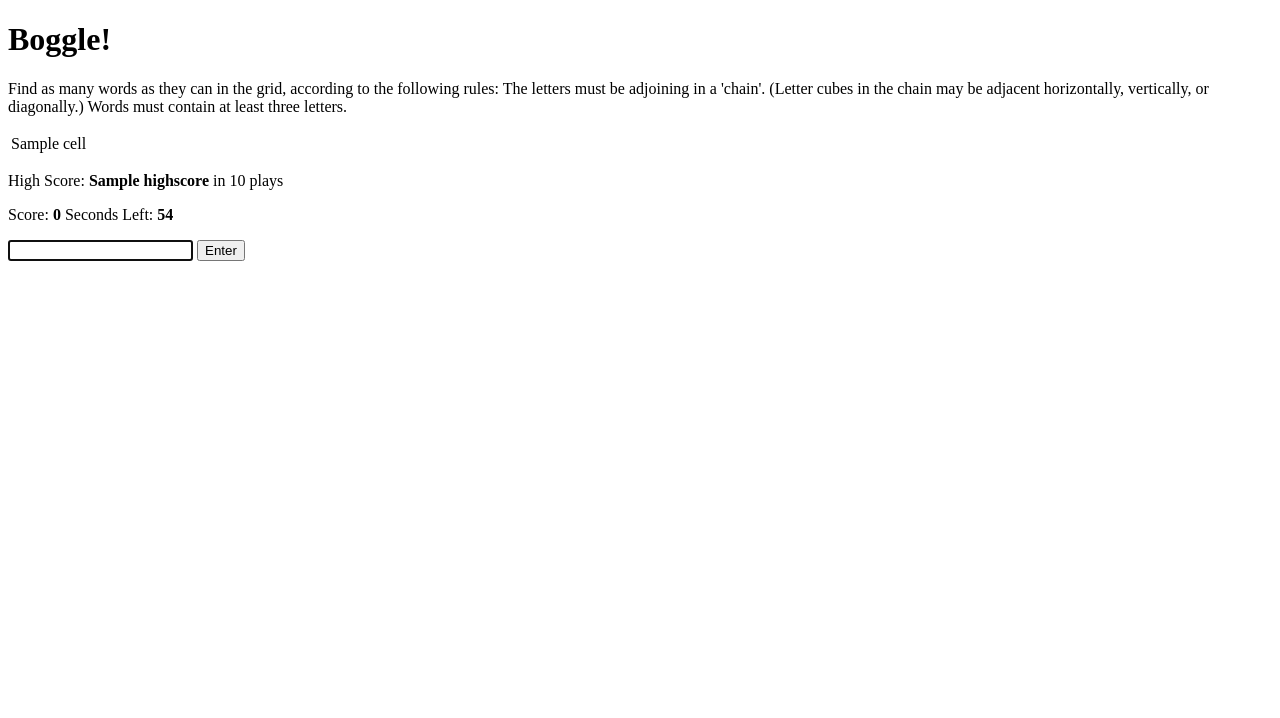
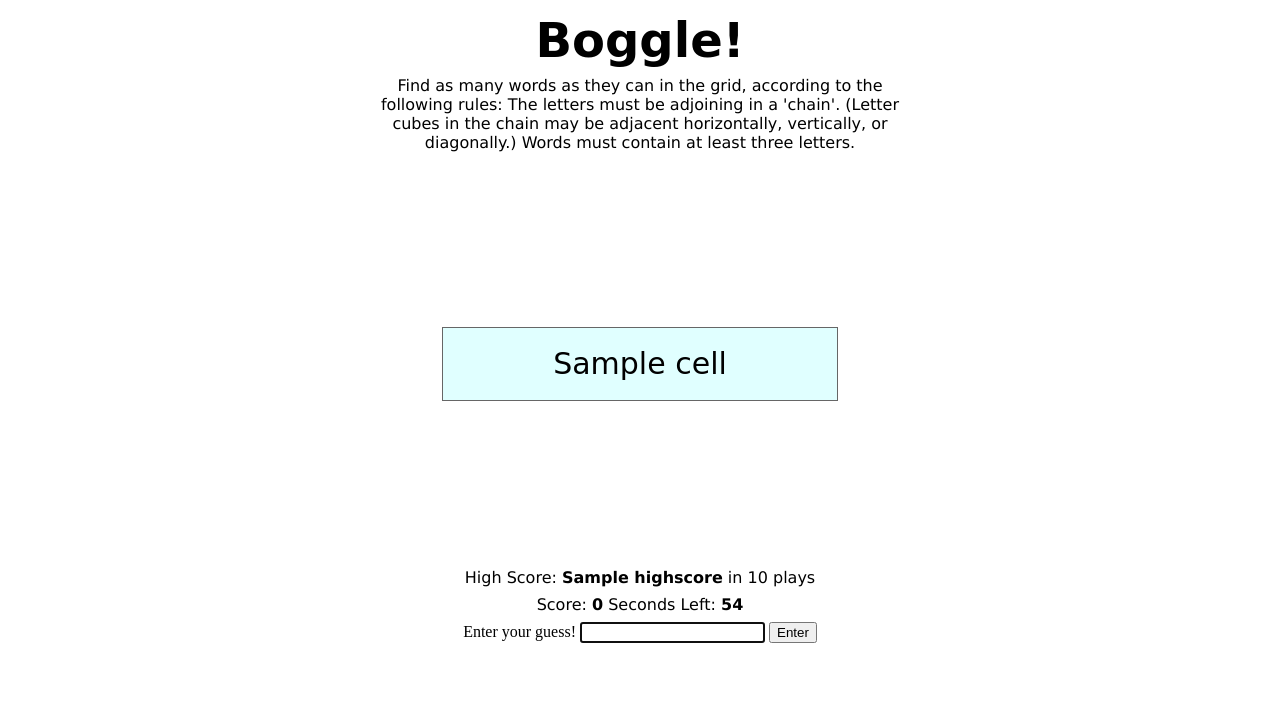
Before and after one commit to petitepirate/boggle, a Flask app: template templates/index.html in a window 1280 px wide. Shown: the top 718 px of the page. Run offline with Flask 2, Linux system fonts and the light colour scheme; the template is opened without the code that fills it: most values are stand-ins (such as "Sample title", 1, 10 or a date in 2020); parts of the project's set-up code (start-up, migrations or seed data) failed here and were passed over; some libraries are stand-ins or nearby versions.

Commit message:
fix css error

```diff
--- /dev/null
+++ b/requirements.txt
@@ -0,0 +1,6 @@
+click==7.1.2
+Flask==1.1.2
+itsdangerous==1.1.0
+Jinja2==2.11.2
+MarkupSafe==1.1.1
+Werkzeug==1.0.1
--- a/static/style.css
+++ b/static/style.css
@@ -1,7 +1,24 @@
+body {
+	position: relative;
+	display: flex;
+	justify-content: center;
+	flex-direction: column;
+	align-content: center;
+	vertical-align: middle;
+	align-items: center;
+}
+
 div {
 	position: relative;
 	display: flex;
 	justify-content: center;
+	flex-direction: column;
+	align-content: center;
+	vertical-align: middle;
+	margin: auto;
+	align-items: center;
+	text-align: center;
+	padding: 0.25rem;
 }
 
 h1 {
@@ -9,34 +26,26 @@ h1 {
 	font-size: 3rem;
 	margin: 0;
 }
+
 p {
-	position: relative;
-	display: flex;
-	justify-content: center;
+	margin: auto;
+	align-content: center;
 	width: 40%;
 	min-width: 550px;
 	font-family: 'Lucida Sans', 'Lucida Sans Regular', 'Lucida Grande', 'Lucida Sans Unicode', Geneva, Verdana,
 		sans-serif;
 }
 
-#boggle {
-	position: relative;
-	display: flex;
-	justify-content: center;
-}
-
 #boggle-div {
-	position: relative;
-	display: flex;
-	justify-content: center;
-	border: solid thick black;
 	height: 400px;
 	width: 400px;
 }
 
 #board {
 	width: 100%;
-	justify-content: center;
+	align-content: center;
+	vertical-align: middle;
+	margin-top: 7px;
 }
 
 td {
@@ -44,9 +53,27 @@ td {
 	height: 70px;
 	justify-content: center;
 	border: solid 1px #666;
+	text-align: center;
+	font-size: 30px;
+	font-family: Cursive;
 }
 
 tr {
 	background-color: lightcyan;
 	justify-content: center;
 }
+
+.msg {
+	padding: 1em;
+	margin: auto;
+}
+
+.msg.ok {
+	color: white;
+	background-color: green;
+}
+
+.msg.err {
+	color: white;
+	background-color: tomato;
+}
--- a/templates/index.html
+++ b/templates/index.html
@@ -2,17 +2,17 @@
 <html>
   <head>
     <title>Boggle</title>
-    <link rel="stylesheet" href="/static/boggle.css">
+    <link rel="stylesheet" href="/static/style.css">
   </head>
   <body>
     <div><h1>Boggle!</h1></div>
     <div><p>Find as many words as they can in the grid, according to the following rules:
         The letters must be adjoining in a 'chain'. (Letter cubes in the chain may be adjacent
         horizontally, vertically, or diagonally.) Words must contain at least three letters.</p></div>
-<div>
+
  <section id="boggle">
     <div id="boggle-div">
-      <table class="board">
+      <table id="board">
         <tbody>
           {% for row in board %}
           <tr>
@@ -25,12 +25,15 @@
       </table>
     </div>
 
+
     <div>
       <p>High Score:
         <b>{{ highscore }}</b>
         in {{ nplays }} plays
       </p>
+    </div>
 
+    <div>
       <p>
         Score: <b class="score">0</b>
         Seconds Left: <b class="timer"></b>
@@ -39,10 +42,13 @@
 
     <div>
       <form method="POST" class="add-word">
+        <label for="word">Enter your guess!</label>
         <input name="word" class="word" autofocus>
         <button>Enter</button>
       </form>
     </div>
+
+    <div>
         <p class="msg">
         <!-- our JS will put messages here dynamically -->
       </p>
@@ -50,8 +56,9 @@
       <ul class="words">
         <!-- our JS will words here as they score -->
       </ul>
-</div>
-    </section>
+      </div>
+</section>
+
     <script src="http://unpkg.com/jquery"></script>
     <script src="https://unpkg.com/axios@0.19.0/dist/axios.js"></script>
     <script src="/static/boggle.js"></script>
```
Also changed, not shown: test.py (+50 -6 lines).
